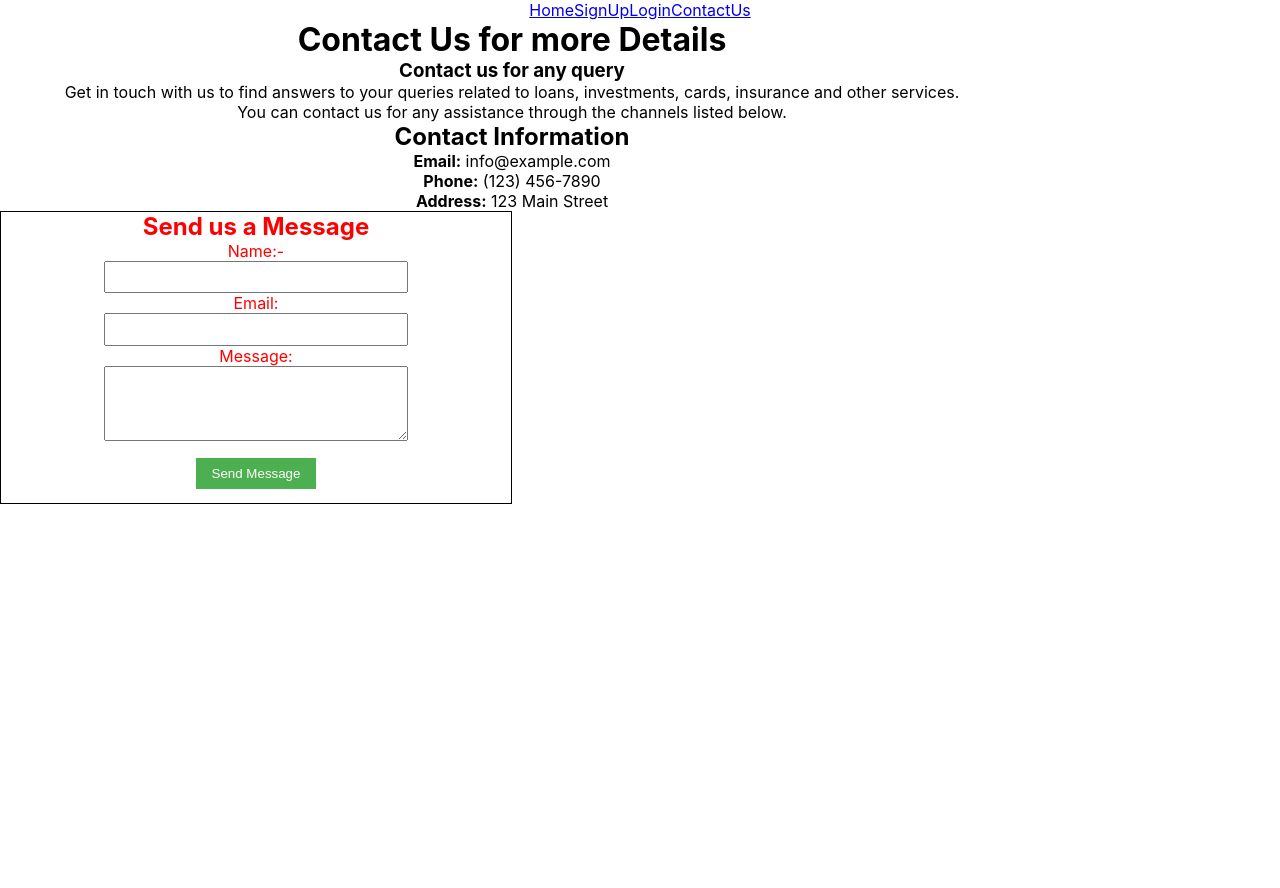
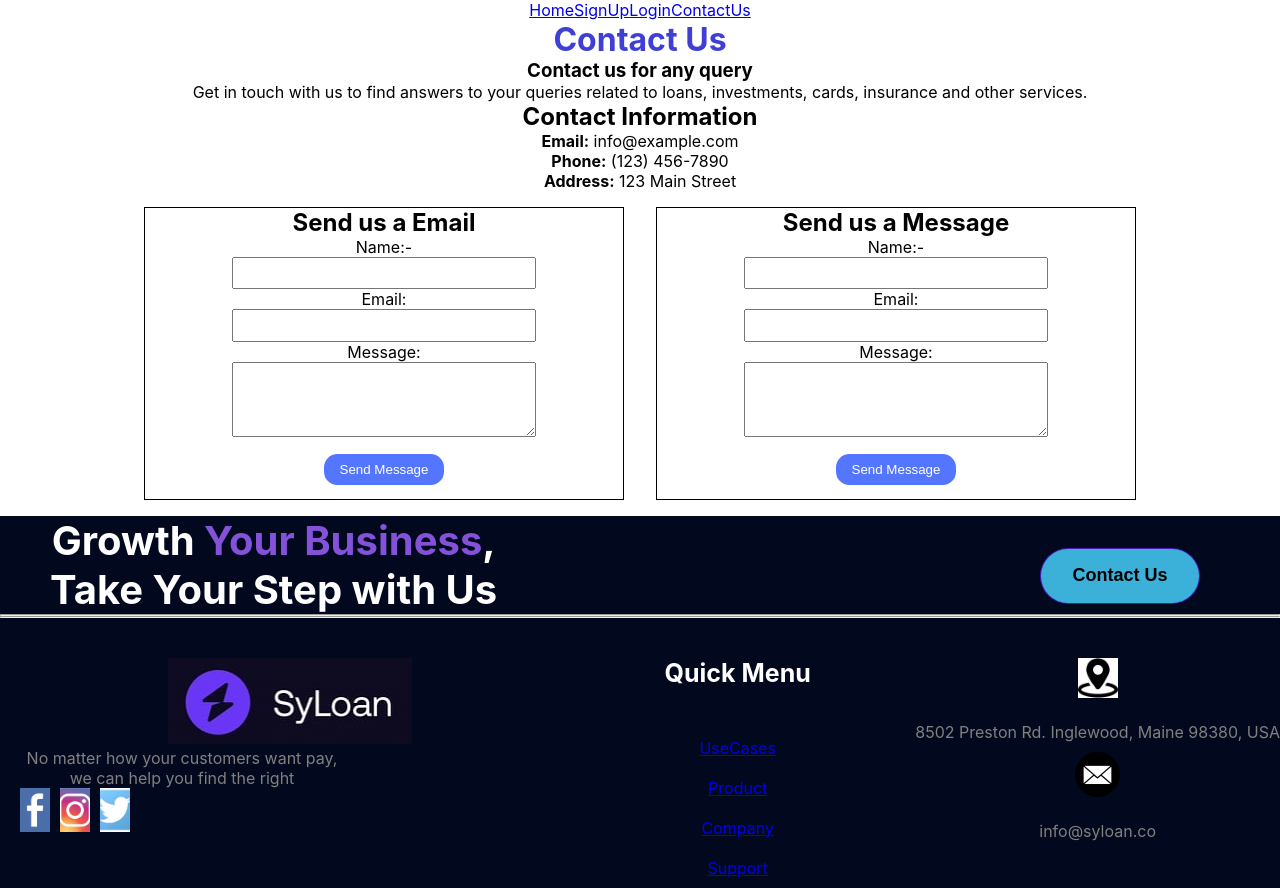
Before and after one commit to Maheshmelapakula/SyLoan-Finance, a React (Create React App) app in the folder syloan_finance/: page /ContactUs in a window 1280 px wide. Before the commit the page ends 800 px from the top, so only its background shows below. Built offline with nearby package versions, Linux system fonts and the light colour scheme.

Commit message:
contactusdone

```diff
--- a/syloan_finance/src/Components/LoginSignup/LoginSignup.css
+++ b/syloan_finance/src/Components/LoginSignup/LoginSignup.css
@@ -324,3 +324,13 @@ cursor: pointer;}
   .gray:hover {
     background: #c4c4c4;
   }
+
+  .submit-container button{
+    border: none;
+    padding: .7em;
+    /* background: #3c009d; */
+  }
+  .submit-container button:hover{
+    background: green;
+    /* background: #3c009d; */
+  }
--- a/syloan_finance/src/Components/LoginSignup/LoginSignup.jsx
+++ b/syloan_finance/src/Components/LoginSignup/LoginSignup.jsx
@@ -99,7 +99,7 @@ import { useNavigate } from 'react-router-dom';
         </div>
         </div>
 
-        <div className='forgot-password'><span>Forgot Password?</span></div>
+        {/* <div className='forgot-password'><span>Forgot Password?</span></div> */}
         <div className='submit-container'>
         <button onClick={handleSignup}>Signup</button>
         {/* <button onClick={handleLogin}>Login</button> */}
--- a/syloan_finance/src/Pages/Contact.module.css
+++ b/syloan_finance/src/Pages/Contact.module.css
@@ -3,39 +3,26 @@
     padding: 0;
     box-sizing: border-box;
 }
-.container{
+.ContactUsContainer{
     width: 80%;
-    /* margin: auto; */
+    margin: auto;
+
 }
-/* .contact-container {
-    max-width: 800px;
-    margin: 0 auto;
-    padding: 20px;
-  } */
-
-  /* h1, h2 {
-    color: #333;
-  } */
-
-  /* .contact-info, .contact-form {
-    margin-top: 20px;
-  } */
-
-
-
-  label {
+.ContactUsContainer label {
     display: block;
   }
 
-  input, textarea {
+  .ContactUsContainer input,.ContactUsContainer textarea {
     width: 90%;
     padding: .5em;
     margin-bottom: .8em .1em;
     box-sizing: border-box;
   }
 
-  button {
-    background-color: #4CAF50;
+  .ContactUsContainer button {
+
+    border-radius:1em;
+    background-color:#5476ff;
     color: white;
     padding: .6em 1.2em;
     border: none;
@@ -43,21 +30,37 @@
     margin: 1em;
   }
 
-  button:hover {
-    background-color: #45a049;
+  .ContactUsContainer button:hover {
+    background-color:#0000f4;
   }
 
-  /* .form{
+
+  .ContactUsContainer .formContainer{
+    display: flex;
+  }
+  .ContactUsContainer .contactForm{
     width: 50%;
-    background: #45a049;
-  } */
-
-  .contactForm{
-    width: 50%;
+    margin: auto;
+    margin: 1rem;
     border: 1px solid black;
     display: flex;
     flex-direction: column;
     justify-content: center;
     align-items: center;
-    color: red;
   }
+
+  .ContactUsContainer .title{
+      color: #3f3fd5;
+  }
+  .ContactUsContainer{
+
+  }
+  .ContactUsContainer{
+
+  }
+  .ContactUsContainer{
+
+  }
+  .ContactUsContainer{
+
+  }
--- a/syloan_finance/src/Pages/ContactUs.jsx
+++ b/syloan_finance/src/Pages/ContactUs.jsx
@@ -1,23 +1,18 @@
 import React from 'react'
 import style from './Contact.module.css'
+import Footer from '../Components/Footer'
 
 export const ContactUs = () => {
   return (
-    // <div className="contact-container">
-    // Anand working on issues
-
-    <div className={style.container}>
-
-      <h1>Contact Us for more Details</h1>
+    <div>
+      <div className={style.ContactUsContainer}>
+        <h1 className={style.title}>Contact Us</h1>
         <h3>Contact us for any query</h3>
         <p>
           Get in touch with us to find answers to your queries related to loans, investments, cards, insurance and other services.
         <br />
-       You can contact us for any assistance through the channels listed below.
-
         </p>
 
-      {/* <div className="contact-info"> */}
         <div className="contact-info">
             <h2>Contact Information</h2>
             <p>
@@ -31,6 +26,30 @@ export const ContactUs = () => {
             </p>
         </div>
 
+
+
+
+        <div className={style.formContainer}>
+
+          <div className={style.contactForm}>
+            {/* div.container */}
+            <h2>Send us a Email</h2>
+            <div className="form">
+              <form>
+                <label htmlFor="name">Name:-</label>
+                <input type="text" id="name" name="name" required />
+
+                <label htmlFor="email">Email:</label>
+                <input type="email" id="email" name="email" required />
+
+                <label htmlFor="message">Message:</label>
+                <textarea id="message" name="message" rows="4" required></textarea>
+
+                <button type="submit">Send Message</button>
+              </form>
+            </div>
+
+          </div>
           <div className={style.contactForm}>
             {/* div.container */}
             <h2>Send us a Message</h2>
@@ -50,6 +69,9 @@ export const ContactUs = () => {
             </div>
 
           </div>
+        </div>
+      </div>
+      <Footer/>
 
     </div>
   );
```
Also changed, not shown: tailwind.config.js (deleted, +0 -27 lines), 1 other file (tests, documents, lock files or other folders). Lines whose indentation alone changed are shown as unchanged.
